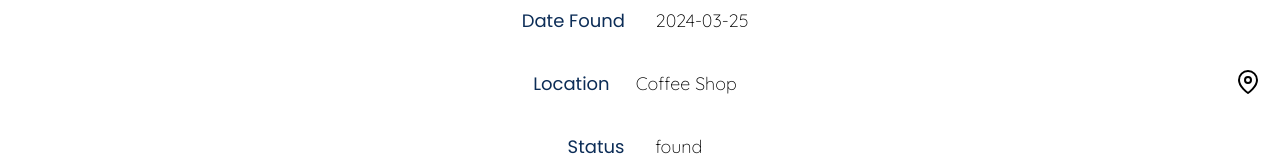
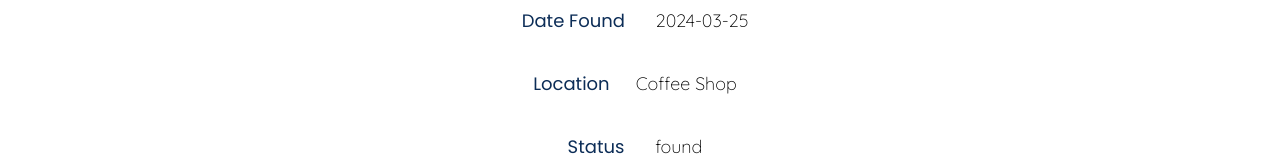
Before and after one commit to Code-the-Dream-School/ffprac-team7-front, a React (Vite) app: page /item/1 in a window 1280 px wide. Shown: the part 547-707 px from the top of the page. Built offline with nearby package versions, Linux system fonts and the light colour scheme.

Commit message:
removed location icon

```diff
--- a/src/pages/itemDetails.jsx
+++ b/src/pages/itemDetails.jsx
@@ -116,8 +116,8 @@ const currentItem = reportedItems.find((item) => item.id === parseInt(id));
                     </p>
 
                 <p className='descriptionDetail'> Location
+
                     <span className="descriptionValue">{currentItem.location}
-                        <span className="mapPin"><img src={mapPin} alt="map pin" /></span>
                     </span>
 
                 </p>
```
